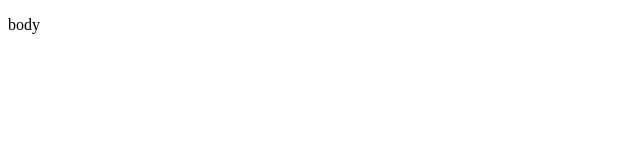
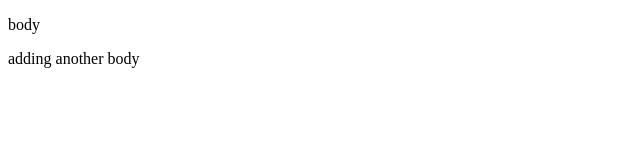
Before and after one commit to sanketfere/Docker, a plain HTML site: page index.html in a window 1280 px wide. Shown: the whole page, without its empty margins (0-640 px from the left). Drawn offline with Linux system fonts and the light colour scheme.

Commit message:
Update index.html

```diff
--- a/index.html
+++ b/index.html
@@ -7,5 +7,6 @@
 </head>
 <body>
     <p>body</p>
+    <p>adding another body</p>
 </body>
 </html>
```
